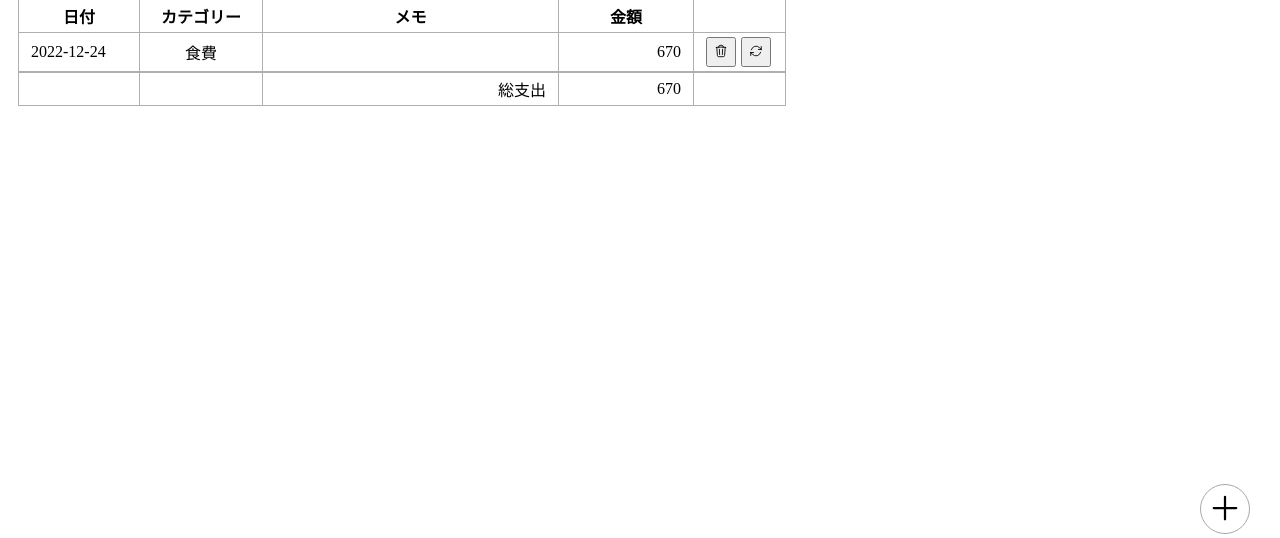
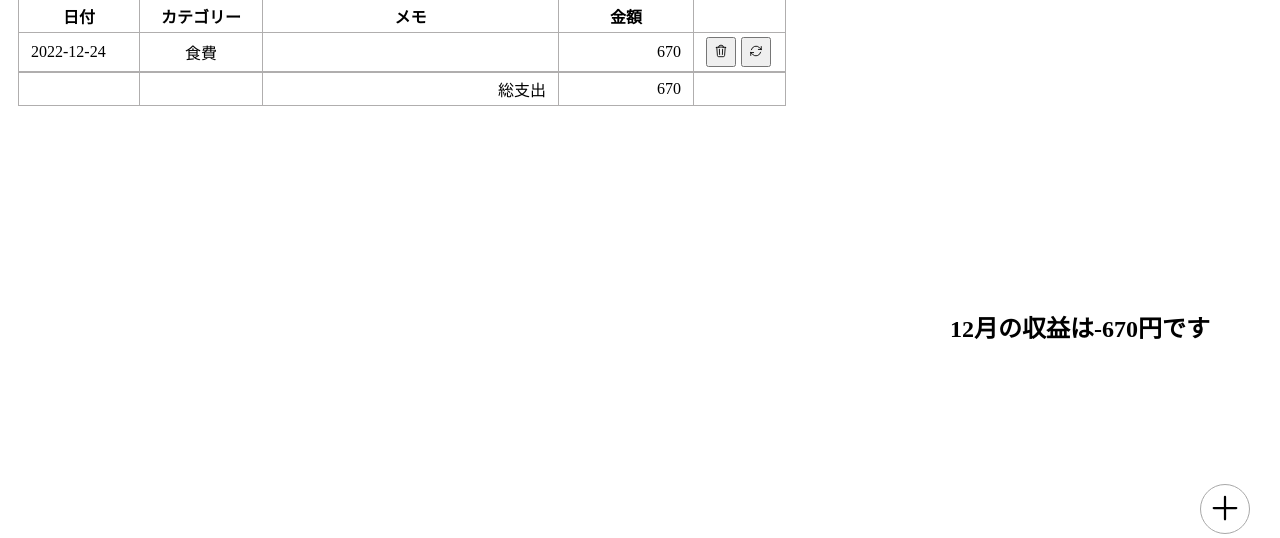
Before and after one commit to kumyuu326/money-manage, a Flask app: page /index in a window 1280 px wide. Shown: the part 236-774 px from the top of the page. Run offline with Flask 2, Linux system fonts and the light colour scheme; a user stored in the database is signed in; data comes from the database, SQL or seed files in the repository; both versions use the stored data as it was after the commit.

Commit message:
一旦 1/27

```diff
--- a/app.py
+++ b/app.py
@@ -1,6 +1,7 @@
 from crypt import methods
 import datetime
 import os
+from unicodedata import category
 from flask import Flask, render_template, request, redirect, session, url_for
 from flask_login import UserMixin, LoginManager, current_user, login_required, login_user, logout_user
 from flask_sqlalchemy import SQLAlchemy
@@ -47,11 +48,6 @@ db.create_all()
 def load_user(user_id):
     return User.query.get(int(user_id))
 
-@app.before_request
-def before_request():
-    session.permanent = True
-    app.permanent_session_lifetime = datetime.timedelta(minutes=15)
-    session.modified = True
 
 
 #トップページ
@@ -84,13 +80,13 @@ def login():
         user = User.query.filter_by(username=username).first()
         if check_password_hash(user.password, password):
             session.permanent = True
+            app.permanent_session_lifetime = datetime.timedelta(days=1)
             login_user(user)
             return redirect('/a')
     else:
         if "username" in session:
             u = session["username"]
             user = User.query.filter_by(username=u).first()
-            session.permanent = True
             login_user(user)
             return redirect(url_for('a'))
         return render_template('login.html')
@@ -109,6 +105,8 @@ def index():
     session["today_month"] = today.month
     today_year = int(session["today_year"])
     today_month = int(session["today_month"])
+
+    session["category_col"] = ''
 
     if request.method == 'POST':
         up = request.form['up']
@@ -132,11 +130,16 @@ def index():
     elif request.method == 'GET':
         moneys = Money.query.filter(Money.username==current_user.username).filter(Money.year==today_year).filter(Money.month==today_month).filter(Money.use_category!='収入').order_by(desc(Money.use_date)).all()
         sum_price = db.session.query(func.sum(Money.price)).filter(Money.username==current_user.username).filter(Money.year==today_year).filter(Money.month==today_month).filter(Money.use_category!='収入').scalar()
+        if sum_price is None:
+            sum_price = 0
         incomes = Money.query.filter(Money.username==current_user.username).filter(Money.year==today_year).filter(Money.month==today_month).filter(Money.use_category=='収入').order_by(desc(Money.use_date)).all()
         sum_income = db.session.query(func.sum(Money.price)).filter(Money.username==current_user.username).filter(Money.year==today_year).filter(Money.month==today_month).filter(Money.use_category=='収入').scalar()
+        if sum_income is None:
+            sum_income = 0
+        profit = sum_income - sum_price
         button_sel = 1
 
-        return render_template('index.html', moneys=moneys, sum_price=sum_price, incomes=incomes, sum_income=sum_income, button_sel=button_sel, today_year=today_year, today_month=today_month)
+        return render_template('index.html', moneys=moneys, sum_price=sum_price, incomes=incomes, sum_income=sum_income, button_sel=button_sel, today_year=today_year, today_month=today_month, profit=profit)
 
 #年月変更した時のリスト
 @app.route('/index/<today_year>/<today_month>', methods=['POST', 'GET'])
@@ -146,6 +149,9 @@ def ind(today_year, today_month):
     session["today_month"] = today_month
     today_year = int(session["today_year"])
     today_month = int(session["today_month"])
+
+    if "category_col" in session:
+        category_col = session["category_col"]
 
     if request.method == 'POST':
         up = request.form['up']
@@ -168,13 +174,30 @@ def ind(today_year, today_month):
         return redirect(url_for('ind', today_year=today_year, today_month=today_month))
 
     else:
-        moneys = Money.query.filter(Money.username==current_user.username).filter(Money.year==today_year).filter(Money.month==today_month).filter(Money.use_category!='収入').order_by(desc(Money.use_date)).all()
-        sum_price = db.session.query(func.sum(Money.price)).filter(Money.username==current_user.username).filter(Money.year==today_year).filter(Money.month==today_month).filter(Money.use_category!='収入').scalar()
-        incomes = Money.query.filter(Money.username==current_user.username).filter(Money.year==today_year).filter(Money.month==today_month).filter(Money.use_category=='収入').order_by(desc(Money.use_date)).all()
-        sum_income = db.session.query(func.sum(Money.price)).filter(Money.username==current_user.username).filter(Money.year==today_year).filter(Money.month==today_month).filter(Money.use_category=='収入').scalar()
-        button_sel = 2
+        if category_col == '':
+            moneys = Money.query.filter(Money.username==current_user.username).filter(Money.year==today_year).filter(Money.month==today_month).filter(Money.use_category!='収入').order_by(desc(Money.use_date)).all()
+            sum_price = db.session.query(func.sum(Money.price)).filter(Money.username==current_user.username).filter(Money.year==today_year).filter(Money.month==today_month).filter(Money.use_category!='収入').scalar()
+            if sum_price is None:
+                sum_price = 0
+            incomes = Money.query.filter(Money.username==current_user.username).filter(Money.year==today_year).filter(Money.month==today_month).filter(Money.use_category=='収入').order_by(desc(Money.use_date)).all()
+            sum_income = db.session.query(func.sum(Money.price)).filter(Money.username==current_user.username).filter(Money.year==today_year).filter(Money.month==today_month).filter(Money.use_category=='収入').scalar()
+            if sum_income is None:
+                sum_income = 0
+            profit = sum_income - sum_price
+            button_sel = 2
+        else:
+            moneys = Money.query.filter(Money.username==current_user.username).filter(Money.year==today_year).filter(Money.month==today_month).filter(Money.use_category!='収入').filter(Money.use_category==category_col).order_by(desc(Money.use_date)).all()
+            sum_price = db.session.query(func.sum(Money.price)).filter(Money.username==current_user.username).filter(Money.year==today_year).filter(Money.month==today_month).filter(Money.use_category!='収入').filter(Money.use_category==category_col).scalar()
+            if sum_price is None:
+                sum_price = 0
+            incomes = Money.query.filter(Money.username==current_user.username).filter(Money.year==today_year).filter(Money.month==today_month).filter(Money.use_category=='収入').order_by(desc(Money.use_date)).all()
+            sum_income = db.session.query(func.sum(Money.price)).filter(Money.username==current_user.username).filter(Money.year==today_year).filter(Money.month==today_month).filter(Money.use_category=='収入').scalar()
+            if sum_income is None:
+                sum_income = 0
+            profit = sum_income - sum_price
+            button_sel = 2
 
-        return render_template('index.html', moneys=moneys, sum_price=sum_price, incomes=incomes, sum_income=sum_income, today_year=today_year, today_month=today_month, button_sel=button_sel)
+        return render_template('index.html', moneys=moneys, sum_price=sum_price, incomes=incomes, sum_income=sum_income, today_year=today_year, today_month=today_month, button_sel=button_sel, profit=profit)
 
 
 #ログアウト
@@ -259,6 +282,17 @@ def u():
 
         return redirect(url_for('ind', today_year=today_year, today_month=today_month))
 
+@app.route('/conditions', methods=['POST', 'GET'])
+@login_required
+def conditions():
+    if request.method == 'POST':
+        session["category_col"] = request.form.get('category_conditions')
+
+        today_year = session["today_year"]
+        today_month = session["today_month"]
+
+        return redirect(url_for('ind', today_year=today_year, today_month=today_month))
+
 
 if __name__=='__main__':
     app.run()
--- a/static/style.css
+++ b/static/style.css
@@ -247,6 +247,12 @@ input.btn{
     right: 30px;
 }
 
+.profit h2{
+    position: absolute;
+    right: 70px;
+    bottom: 200px;
+}
+
 .add_button button{
     background: transparent;
     width: 50px;
--- a/templates/index.html
+++ b/templates/index.html
@@ -59,6 +59,10 @@
         </div>
         <input type="submit" value="検索" class="btn">
     </form>
+</div>
+
+<div class="profit">
+    <h2>{{ today_month }}月の収益は{{ profit }}円です</h2>
 </div>
 
 <div class="tab_wrap">
```
Also changed, not shown: blog.db.
